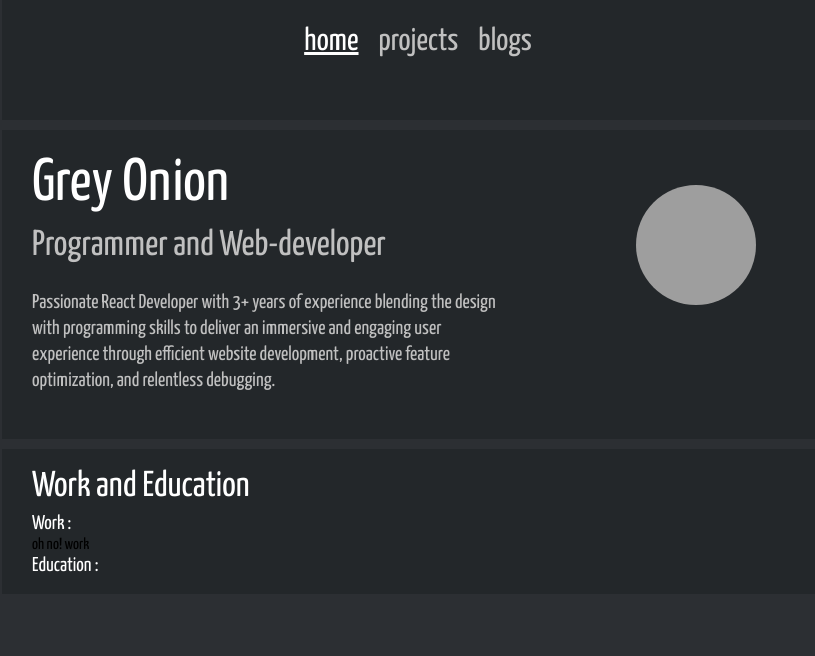
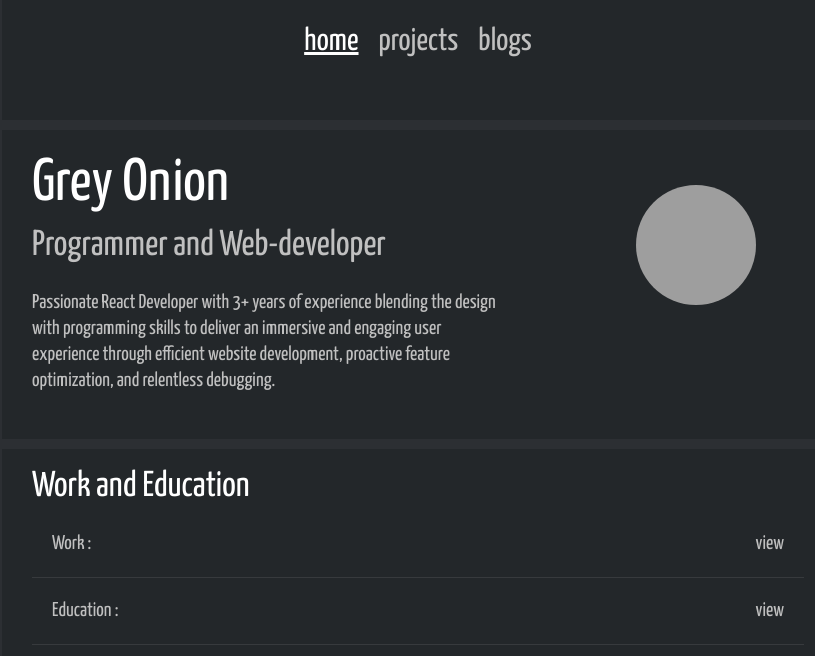
Before and after one commit to greyonion404/portfolio, a Next.js app: page / in a window 1280 px wide. Shown: the top 656 px of the page, without its empty margins (222-1037 px from the left). Built offline with nearby package versions, Linux system fonts and the light colour scheme; grey boxes are pictures that could not be loaded.

Commit message:
created and used promptContainer and containerChild

```diff
--- a/components/WorkAndEducation_Component/SubComponents/EducationHistory.js
+++ b/components/WorkAndEducation_Component/SubComponents/EducationHistory.js
@@ -1,17 +1,47 @@
+import { useState } from "react";
 import data from "../../../data";
+import visitUrlInNewTab from "../../../Utils/VisitUrlInNewTab";
 import { Text } from "../../Text_Component/Text";
+import { ContainerChild, PromptContainer} from "../WorkAndEducation.styles";
+
+
+
 
 export default function EducationHistory() {
     let hasEducation = (data.info.WorkAndEducation.studiedAt.length === 0);
+    let educationInstitutions = data.info.WorkAndEducation.studiedAt;
+    const [showEducation, setShowEducation] = useState(false);
+
+    const toggleEducationShown = () => {
+        setShowEducation(!showEducation)
+    }
     return (
         <>
-            <Text size={1} active>
-                Education :
-            </Text>
+            <PromptContainer>
+                <Text size={1} >
+                    Education :
+                </Text>
+                <Text underlineOnHover onClick={toggleEducationShown}>
+                    {
+                        (showEducation ? "hide" : "view")
+                    }
+                </Text>
+            </PromptContainer>
             {
                 hasEducation ? (<Text> No Educational instituitions to show as of yet ... </Text>) :
-                    <>
-                    </>
+                    (
+                        showEducation && educationInstitutions.map((current) =>
+                            <ContainerChild key={current.id} onClick={() => { visitUrlInNewTab(current.websiteLink) }}>
+                                <Text active>
+                                    {current.institutionName}
+                                </Text>
+                                <Text>
+                                    {current.keyInformation}{" ("}{current.startTime}{" - "}{current.endTime}{")"}
+                                </Text>
+                                <Text>{current.description}</Text>
+                            </ContainerChild>
+                        )
+                    )
             }
         </>
     )
--- a/components/WorkAndEducation_Component/SubComponents/WorkHistory.js
+++ b/components/WorkAndEducation_Component/SubComponents/WorkHistory.js
@@ -1,19 +1,51 @@
+import { useState } from "react";
 import data from "../../../data";
+import visitUrlInNewTab from "../../../Utils/VisitUrlInNewTab";
 import { Text } from "../../Text_Component/Text";
+import { ContainerChild, PromptContainer } from "../WorkAndEducation.styles";
+
+
+// for later use
+// function scrollToTop() {
+//     window.scrollTo({ top: 0, behavior: 'smooth' });
+// }
 
 export default function WorkHistory() {
 
     let hasWorkplaces = (data.info.WorkAndEducation.workedAt.length === 0);
+    let workPlaces = data.info.WorkAndEducation.workedAt;
+    const [showWork, setShowWork] = useState(false);
+
+    const toggleWorkShown = () => {
+        setShowWork(!showWork)
+    }
     return (
         <>
-            <Text size={1} active>
-                Work :
-            </Text>
+            <PromptContainer>
+                <Text size={1} >
+                    Work :
+                </Text>
+                <Text underlineOnHover onClick={toggleWorkShown}>
+                    {
+                        (showWork ? "hide" : "view")
+                    }
+                </Text>
+            </PromptContainer>
+
+
             {
                 hasWorkplaces ? (<Text> No Workplaces to show as of yet ... </Text>) :
-                    <>
-                        oh no! work
-                    </>
+                    (
+                        showWork && workPlaces.map((current) =>
+                            <ContainerChild key={current.id} onClick={() => { visitUrlInNewTab(current.websiteLink) }}>
+                                <Text active>
+                                    {current.role}{" @ "}{current.workplaceName}
+                                </Text>
+                                <Text >{current.startTime}{" - "}{current.endTime}</Text>
+                                <Text>{current.description}</Text>
+                            </ContainerChild>
+                        )
+                    )
             }
         </>
     )
--- a/components/WorkAndEducation_Component/WorkAndEducation.styles.js
+++ b/components/WorkAndEducation_Component/WorkAndEducation.styles.js
@@ -11,12 +11,39 @@ let WorkAndEducationContainer = styled.div`
     background-color: ${data.styles.color.primary};
     margin: auto;
     margin-top: 10px;
+    margin-bottom: 10px;
     padding: 15px;
     padding-left: 30px;
+    padding-right: 30px;
+
     @media ${data.styles.devices.tablet} {
         width: 100%;
         padding-left: 15px;
     }
 `
+let PromptContainer = styled.div`
+    display: flex;
+    justify-content: space-between;
+    border-bottom: 1px solid ${data.styles.color.text.lighter}20;
+    padding: 20px;
+`
 
-export { WorkAndEducationContainer }
+let opacity = 50;
+let hoveredOpacity = 90;
+let ContainerChild = styled.div`
+    height: max-content;
+    width: 100%;
+    padding: 30px;
+    background-color: ${`${data.styles.color.primaryMedium}${opacity}`};
+    border-bottom: 1px solid ${data.styles.color.text.lighter}20;
+    margin: 10px;
+    border-radius: ${data.styles.borderRadius};
+
+    &:hover{
+        background-color: ${`${data.styles.color.primaryMedium}${hoveredOpacity}`};
+        transition: cubic-bezier(0.86, 0, 0.07, 1);
+        transform: scale(1.015);
+    }
+`
+
+export { WorkAndEducationContainer, PromptContainer, ContainerChild }
```
